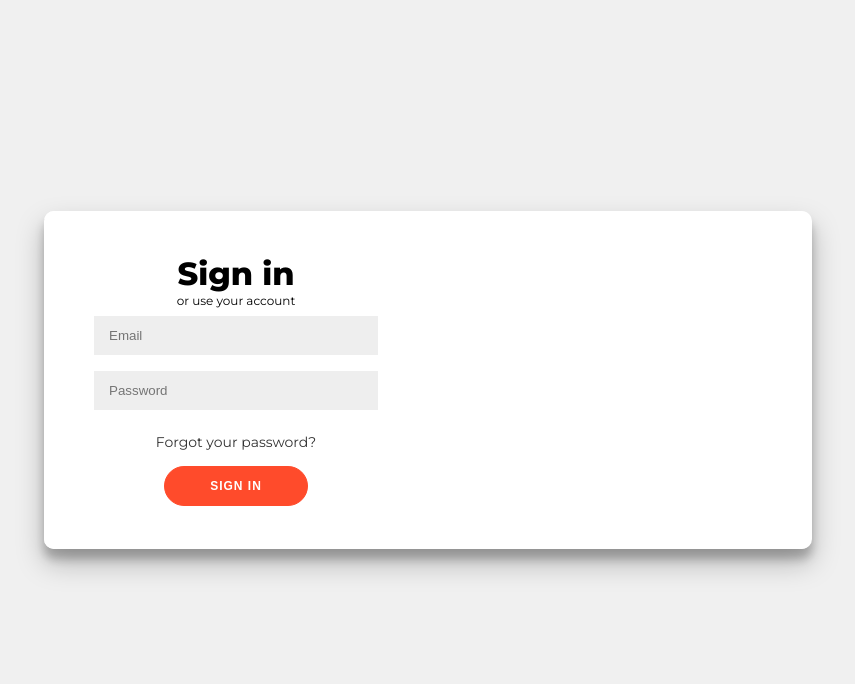
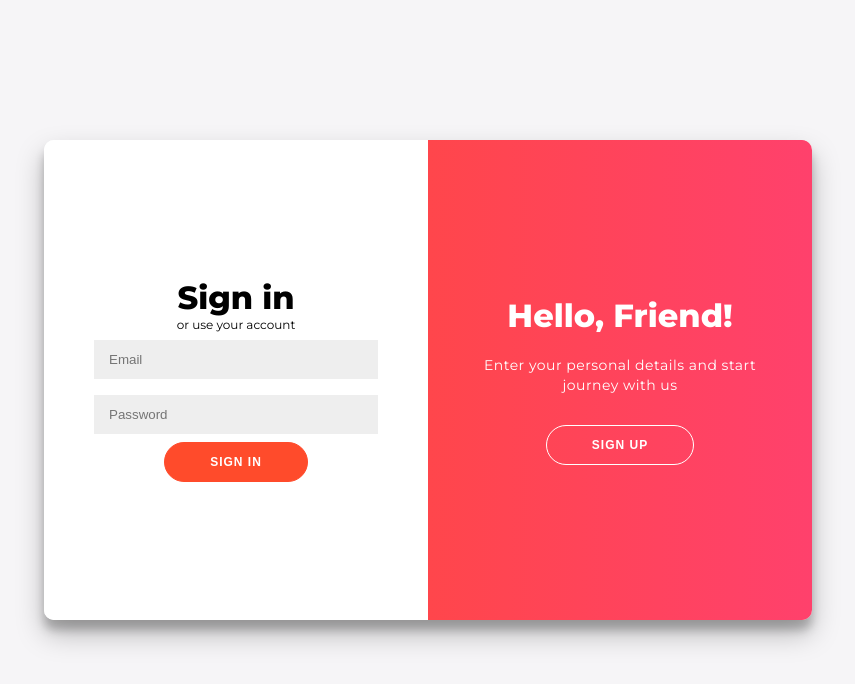
Before and after one commit to ConnorScoma1/Project-3, a React (Create React App) app: page / in a window 1280 px wide. Shown: the top 684 px of the page, without its empty margins (212-1067 px from the left). Built offline with nearby package versions, Linux system fonts and the light colour scheme.

Commit message:
login route

```diff
--- a/src/components/App.css
+++ b/src/components/App.css
@@ -1,17 +1,17 @@
+
 @import url('https://fonts.googleapis.com/css?family=Montserrat:400,800');
-
 
 * {
 	box-sizing: border-box;
 }
 
 body {
-    font-family: 'Montserrat', 'sans-serif';
-    background: #f0f0f0;
+	background: #f6f5f7;
 	display: flex;
-    flex-direction: column;
 	justify-content: center;
 	align-items: center;
+	flex-direction: column;
+	font-family: 'Montserrat', sans-serif;
 	height: 100vh;
 	margin: -20px 0 50px;
 }
@@ -19,6 +19,10 @@ body {
 h1 {
 	font-weight: bold;
 	margin: 0;
+}
+
+h2 {
+	text-align: center;
 }
 
 p {
@@ -37,44 +41,14 @@ a {
 	color: #333;
 	font-size: 14px;
 	text-decoration: none;
-    margin: 15px;
-}
-
-.container {
-    background: white;
-    border-radius: 10px;
-    box-shadow: 0 14px 28px rgba(0, 0, 0, 0.25), 0 10px 10px rgba(0, 0, 0, 0.22);
-    position: relative;
-    overflow: hidden;
-    width: 768px;
-    max-width: 100%;
-    min-width: 480px;
-}
-
-.form-container form {
-    background: #fff;
-    display: flex;
-    flex-direction: column;
-    padding: 0 50px;
-    height: 100%;
-    justify-content: center;
-    align-items: center;
-    text-align: center;
-}
-
-.form-container input {
-    background: #eee;
-    border: none;
-    padding: 12px 15px;
-    margin: 8px 0;
-    width: 100%;
+	margin: 15px 0;
 }
 
 button {
 	border-radius: 20px;
-    border: 1px solid #ff4b2b;
-    background: #ff4b2b;
-    color: white;
+	border: 1px solid #FF4B2B;
+	background-color: #FF4B2B;
+	color: #FFFFFF;
 	font-size: 12px;
 	font-weight: bold;
 	padding: 12px 45px;
@@ -84,7 +58,7 @@ button {
 }
 
 button:active {
-    transform: scale(0.95)
+	transform: scale(0.95);
 }
 
 button:focus {
@@ -92,8 +66,39 @@ button:focus {
 }
 
 button.ghost {
-    background: transparent;
-    border-color: white;
+	background-color: transparent;
+	border-color: #FFFFFF;
+}
+
+form {
+	background-color: #FFFFFF;
+	display: flex;
+	align-items: center;
+	justify-content: center;
+	flex-direction: column;
+	padding: 0 50px;
+	height: 100%;
+	text-align: center;
+}
+
+input {
+	background-color: #eee;
+	border: none;
+	padding: 12px 15px;
+	margin: 8px 0;
+	width: 100%;
+}
+
+.container {
+	background-color: #fff;
+	border-radius: 10px;
+  	box-shadow: 0 14px 28px rgba(0,0,0,0.25),
+			0 10px 10px rgba(0,0,0,0.22);
+	position: relative;
+	overflow: hidden;
+	width: 768px;
+	max-width: 100%;
+	min-height: 480px;
 }
 
 .form-container {
@@ -109,6 +114,10 @@ button.ghost {
 	z-index: 2;
 }
 
+.container.right-panel-active .sign-in-container {
+	transform: translateX(100%);
+}
+
 .sign-up-container {
 	left: 0;
 	width: 50%;
@@ -116,8 +125,27 @@ button.ghost {
 	z-index: 1;
 }
 
+.container.right-panel-active .sign-up-container {
+	transform: translateX(100%);
+	opacity: 1;
+	z-index: 5;
+	animation: show 0.6s;
+}
+
+@keyframes show {
+	0%, 49.99% {
+		opacity: 0;
+		z-index: 1;
+	}
+
+	50%, 100% {
+		opacity: 1;
+		z-index: 5;
+	}
+}
+
 .overlay-container {
-    /* position: absolute; */
+	position: absolute;
 	top: 0;
 	left: 50%;
 	width: 50%;
@@ -126,3 +154,59 @@ button.ghost {
 	transition: transform 0.6s ease-in-out;
 	z-index: 100;
 }
+
+.container.right-panel-active .overlay-container{
+	transform: translateX(-100%);
+}
+
+.overlay {
+	background: #FF416C;
+	background: -webkit-linear-gradient(to right, #FF4B2B, #FF416C);
+	background: linear-gradient(to right, #FF4B2B, #FF416C);
+	background-repeat: no-repeat;
+	background-size: cover;
+	background-position: 0 0;
+	color: #FFFFFF;
+	position: relative;
+	left: -100%;
+	height: 100%;
+	width: 200%;
+  	transform: translateX(0);
+	transition: transform 0.6s ease-in-out;
+}
+
+.container.right-panel-active .overlay {
+  	transform: translateX(50%);
+}
+
+.overlay-panel {
+	position: absolute;
+	display: flex;
+	align-items: center;
+	justify-content: center;
+	flex-direction: column;
+	padding: 0 40px;
+	text-align: center;
+	top: 0;
+	height: 100%;
+	width: 50%;
+	transform: translateX(0);
+	transition: transform 0.6s ease-in-out;
+}
+
+.overlay-left {
+	transform: translateX(-20%);
+}
+
+.container.right-panel-active .overlay-left {
+	transform: translateX(0);
+}
+
+.overlay-right {
+	right: 0;
+	transform: translateX(0);
+}
+
+.container.right-panel-active .overlay-right {
+	transform: translateX(20%);
+}
--- a/src/components/Login.js
+++ b/src/components/Login.js
@@ -1,10 +1,12 @@
 import React, { Component } from "react";
 import './App.css';
+
 
 class Login extends Component {
 
     render() {
         return (
+
             <div className="login-form">
                 <div class="container" id="container">
                     <div class="form-container sign-up-container">
@@ -23,7 +25,6 @@ class Login extends Component {
                             <span>or use your account</span>
                             <input type="email" placeholder="Email" />
                             <input type="password" placeholder="Password" />
-                            <a href="/">Forgot your password?</a>
                             <button>Sign In</button>
                         </form>
                     </div>
```
Lines whose indentation alone changed are shown as unchanged.
